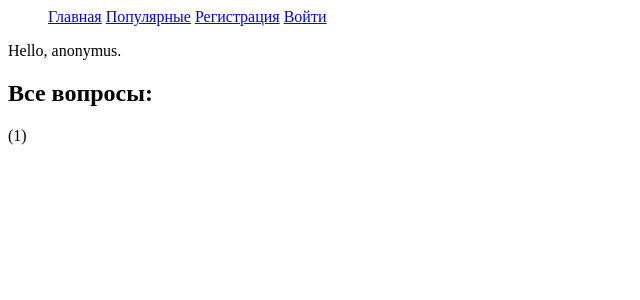
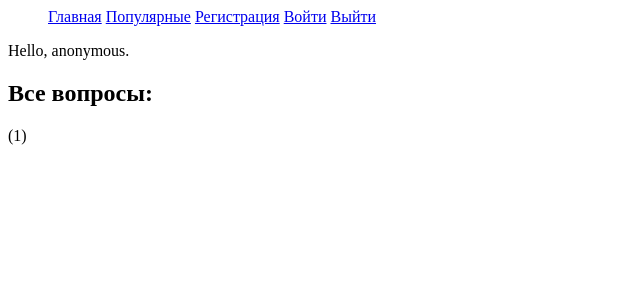
Before and after one commit to soulondemand/django-expirience, a Django app: page / in a window 1280 px wide. Shown: the top 300 px of the page, without its empty margins (0-640 px from the left). Run offline with Django 3.2, Linux system fonts and the light colour scheme; data that the repository does not hold is empty.

Commit message:
add 'Logout' (menu, view)

```diff
--- a/ask/ask/urls.py
+++ b/ask/ask/urls.py
@@ -8,8 +8,9 @@ from qa.views import popular_page
 from qa.views import question_id_page
 from qa.views import add_ask_page
 from qa.views import add_answer
+from qa.views import signup_page
 from qa.views import login_page
-from qa.views import signup_page
+from qa.views import logout_page
 
 urlpatterns = patterns('',
     # Examples:
@@ -22,8 +23,9 @@ urlpatterns = patterns('',
     url(r'^question/(?P<question_id>(\d)+)/$', question_id_page, name='question_id_page' ),
     url(r'^ask/', add_ask_page, name = 'add_ask_page'),
     url(r'^answer/', add_answer, name='add_answer'),
+    url(r'^signup/', signup_page, name='signup_page'),
     url(r'^login/', login_page, name='login_page'),
-    url(r'^signup/', signup_page, name='signup_page'),
+    url(r'^logout/', logout_page, name='logout_page'),
     #url(r'^new/', include('qa.urls')),
     #url(r'^', include('qa.urls')),
 )
--- a/ask/qa/views.py
+++ b/ask/qa/views.py
@@ -3,6 +3,7 @@ from django.http import Http404
 from django.shortcuts import render
 from django.core.paginator import Paginator
 from django.contrib.auth.models import User
+from django.contrib.auth import login, logout
 from django.http import HttpResponseRedirect
 from .models import Question
 from qa.forms import AskForm
@@ -81,9 +82,6 @@ def question_id_page(request, question_id):
         'form': form,
     })
 
-def login_page(request):
-    return HttpResponse('Dummy view.')
-
 def signup_page(request):
     form = SignupForm()
     if request.method == "POST":
@@ -97,3 +95,11 @@ def signup_page(request):
             'title': 'Signup',
             'form': form,
         })
+
+
+def login_page(request):
+    return HttpResponse('Dummy view.')
+
+def logout_page(request):
+    logout(request)
+    return  HttpResponseRedirect('/')
--- a/ask/templates/main_page.html
+++ b/ask/templates/main_page.html
@@ -11,9 +11,9 @@
 	<li style="display:inline"><a href="/popular/">Популярные</a></li>
 	<li style="display:inline"><a href="/signup/">Регистрация</a></li>
 	<li style="display:inline"><a href="/login/">Войти</a></li>
-	{#<li style="display:inline"><a href="/logout/"></a>Выйти</li>#}
+	<li style="display:inline"><a href="/logout/">Выйти</a></li>
 </ul>
-Hello, {% if user.is_authenticated %}{{ user.username }}{% else %}anonymus{% endif %}.
+Hello, {% if user.is_authenticated %}{{ user.username }}{% else %}anonymous{% endif %}.
 
 <h2>{{title}}</h2>
 {% for post in posts.all%}
```
